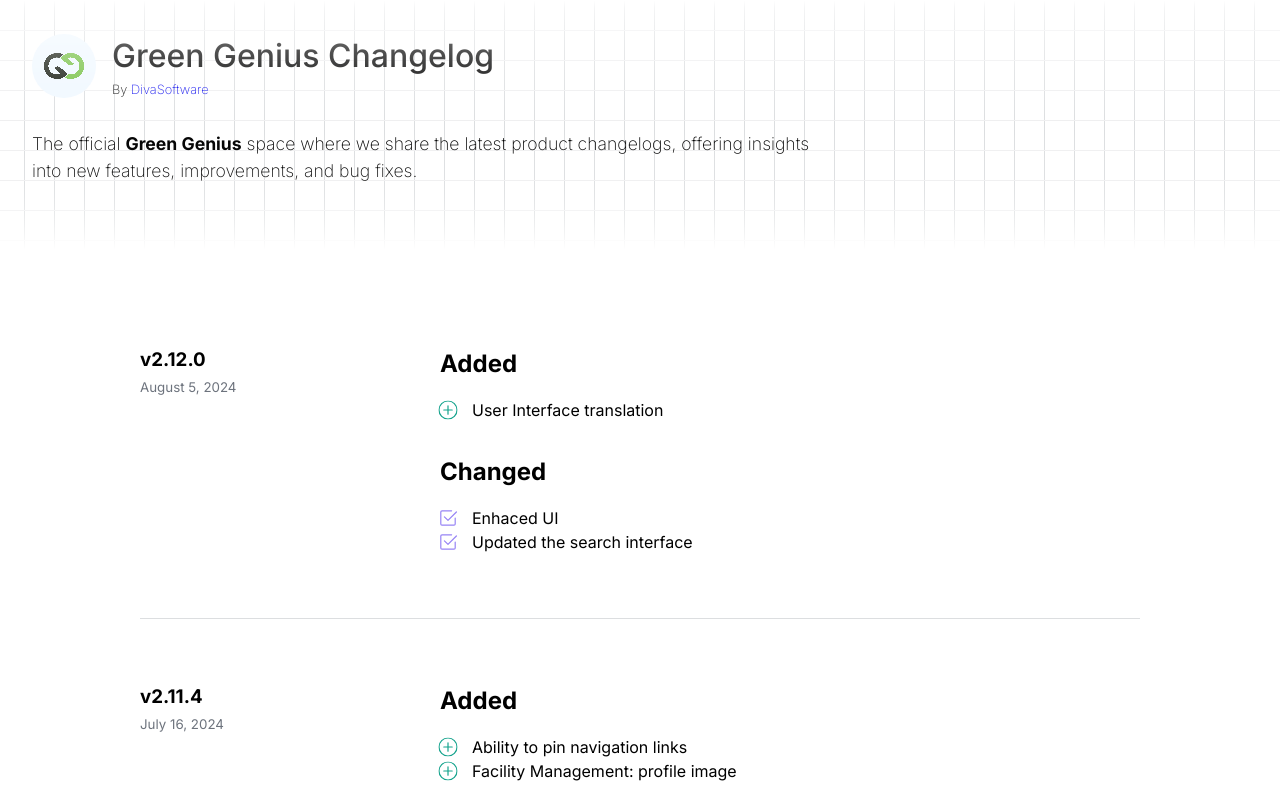
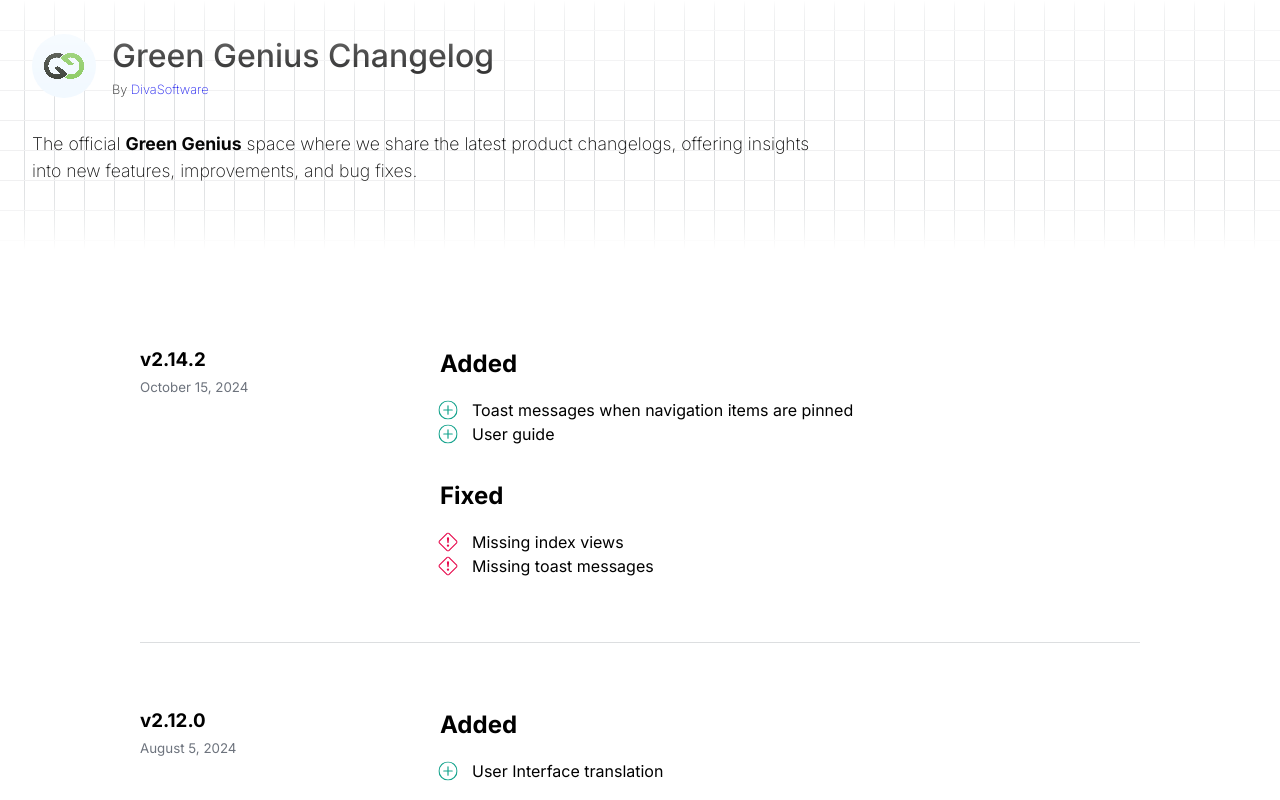
Before and after one commit to divaSoft-gg/green-genius-changelog, a React (Vite) app: page / in a window 1280 px wide. Shown: the top 800 px of the page. Built offline with nearby package versions, Linux system fonts and the light colour scheme; the HTML template or start-up script is replaced by a standard one.

Commit message:
chore: version change

```diff
--- a/src/data/data.js
+++ b/src/data/data.js
@@ -1,4 +1,17 @@
 export const VERSION_DETAILS = [
+    {
+        "version": "2.14.2",
+        "date": "October 15, 2024",
+        "added": [
+            "Toast messages when navigation items are pinned",
+            "User guide"
+        ],
+        "changed": [],
+        "fixed": [
+            "Missing index views",
+            "Missing toast messages"
+        ],
+    },
     {
         "version": "2.12.0",
         "date": "August 5, 2024",
```
